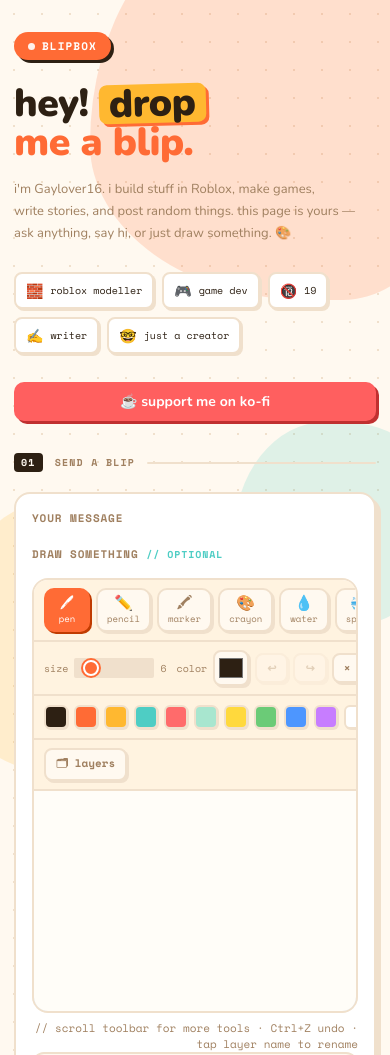
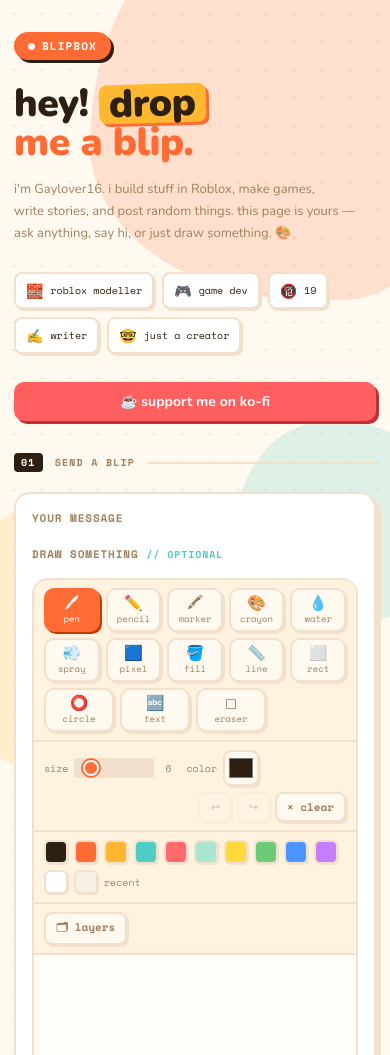
Before and after one commit to Ryth1m/blipbox, a plain HTML site: page index.html in a window 390 px wide. Shown: the top 1055 px of the page. Drawn offline with nearby package versions, Linux system fonts and the light colour scheme.

Commit message:
Update index.html

```diff
--- a/index.html
+++ b/index.html
@@ -14,28 +14,32 @@
    ============================================================ */
 .studio { border:2px solid var(--border); border-radius:16px; overflow:hidden; background:var(--surface); margin-top:16px; }
 
-/* toolbar rows */
+/* toolbar rows - Updated to wrap items for full visibility on mobile/PC */
 .studio-toolbar,.studio-options,.studio-colors,.studio-layers-bar {
   display:flex; align-items:center; gap:6px; padding:8px 10px;
   background:var(--bg2); border-bottom:2px solid var(--border);
-  overflow-x:auto; -webkit-overflow-scrolling:touch; scrollbar-width:none; flex-wrap:nowrap;
+  flex-wrap:wrap;
 }
-.studio-toolbar::-webkit-scrollbar,.studio-options::-webkit-scrollbar,
-.studio-colors::-webkit-scrollbar,.studio-layers-bar::-webkit-scrollbar { display:none; }
 
-/* brush buttons */
+/* brush buttons - Updated to form a neat, responsive grid */
 .brush-btn {
   display:flex; flex-direction:column; align-items:center; gap:2px;
   background:var(--bg); border:2px solid var(--border); border-radius:10px;
   color:var(--muted); font-family:var(--font-mono); font-size:9px;
   padding:5px 9px; cursor:pointer; transition:all 0.12s;
-  white-space:nowrap; flex-shrink:0; box-shadow:2px 2px 0 var(--border); min-width:46px;
+  white-space:nowrap; box-shadow:2px 2px 0 var(--border); min-width:46px;
+  flex: 1 1 calc(20% - 6px); max-width: 70px;
 }
 .brush-btn .bicon { font-size:15px; line-height:1; }
 .brush-btn:hover  { border-color:var(--accent2); color:var(--ink); }
 .brush-btn.active { background:var(--accent); color:#fff; border-color:var(--accent); box-shadow:2px 2px 0 #c03b00; }
 
-.tb-sep { width:1px; height:26px; background:var(--border); flex-shrink:0; margin:0 2px; }
+.tb-sep { width:1px; height:26px; background:var(--border); margin:0 2px; }
+
+/* hide separators on mobile so they don't look weird when wrapped to a new line */
+@media (max-width: 500px) {
+  .tb-sep { display: none; }
+}
 
 /* size slider */
 .size-slider { appearance:none; height:4px; background:var(--border); border-radius:2px; outline:none; cursor:pointer; width:80px; flex-shrink:0; }
@@ -47,7 +51,7 @@ input[type="color"] { width:32px; height:32px; border:2px solid var(--border); b
   background:var(--bg); border:2px solid var(--border); border-radius:8px;
   color:var(--muted); font-family:var(--font-mono); font-size:11px; font-weight:700;
   padding:5px 10px; cursor:pointer; transition:all 0.12s;
-  box-shadow:2px 2px 0 var(--border); flex-shrink:0; white-space:nowrap;
+  box-shadow:2px 2px 0 var(--border); white-space:nowrap;
 }
 .act-btn:hover  { border-color:var(--accent); color:var(--ink); }
 .act-btn:active { transform:translate(1px,1px); box-shadow:none; }
@@ -57,12 +61,11 @@ input[type="color"] { width:32px; height:32px; border:2px solid var(--border); b
 /* color swatches */
 .swatch {
   width:24px; height:24px; border-radius:6px; border:2px solid var(--border);
-  cursor:pointer; flex-shrink:0; transition:all 0.12s; box-shadow:1px 1px 0 var(--border);
+  cursor:pointer; transition:all 0.12s; box-shadow:1px 1px 0 var(--border);
 }
 .swatch:hover  { transform:scale(1.2); border-color:var(--ink); }
 .swatch.active { border-color:var(--ink); box-shadow:0 0 0 2px var(--ink); }
 .opt-label { font-family:var(--font-mono); font-size:10px; color:var(--muted); white-space:nowrap; flex-shrink:0; }
-
 
 
 /* canvas wrap — clip + scroll when zoomed */
@@ -225,12 +228,14 @@ input[type="color"] { width:32px; height:32px; border:2px solid var(--border); b
 
         <!-- ROW 2: size + color + undo/redo/clear -->
         <div class="studio-options">
-          <span class="opt-label">size</span>
-          <input type="range" class="size-slider" id="brushSize" min="1" max="40" value="6"/>
-          <span class="opt-label" id="sizeVal">6</span>
-          <span class="opt-label" style="margin-left:4px">color</span>
-          <input type="color" id="colorPicker" value="#2d2013"/>
-          <div style="display:flex;gap:5px;margin-left:auto;flex-shrink:0">
+          <div style="display:flex; align-items:center; gap:6px; flex-wrap:wrap;">
+            <span class="opt-label">size</span>
+            <input type="range" class="size-slider" id="brushSize" min="1" max="40" value="6"/>
+            <span class="opt-label" style="width:16px;text-align:center;" id="sizeVal">6</span>
+            <span class="opt-label" style="margin-left:4px">color</span>
+            <input type="color" id="colorPicker" value="#2d2013"/>
+          </div>
+          <div style="display:flex;gap:5px;margin-left:auto;flex-wrap:wrap;">
             <button class="act-btn" id="undoBtn" onclick="undo()" title="Ctrl+Z">↩</button>
             <button class="act-btn" id="redoBtn" onclick="redo()" title="Ctrl+Y">↪</button>
             <button class="act-btn danger" onclick="clearActiveLayer()">× clear</button>
@@ -257,8 +262,8 @@ input[type="color"] { width:32px; height:32px; border:2px solid var(--border); b
 
         <!-- layers panel -->
         <div class="layers-panel" id="layersPanel">
-          <div style="display:flex;align-items:center;gap:8px;padding:8px 10px;border-bottom:2px solid var(--border);background:var(--bg2)">
-            <span class="opt-label" style="flex:1">🗂 layers (top = front)</span>
+          <div style="display:flex;align-items:center;gap:8px;padding:8px 10px;border-bottom:2px solid var(--border);background:var(--bg2);flex-wrap:wrap;">
+            <span class="opt-label" style="flex:1; min-width:120px;">🗂 layers (top = front)</span>
             <button class="act-btn" onclick="addLayer()">+ add</button>
             <button class="act-btn" onclick="mergeAllLayers()">⇩ merge all</button>
           </div>
@@ -266,7 +271,7 @@ input[type="color"] { width:32px; height:32px; border:2px solid var(--border); b
         </div>
 
       </div>
-      <p class="canvas-hint">// scroll toolbar for more tools · Ctrl+Z undo · tap layer name to rename</p>
+      <p class="canvas-hint">// Ctrl+Z undo · tap layer name to rename</p>
     </div>
 
     <!-- char counter wrapper -->
```
